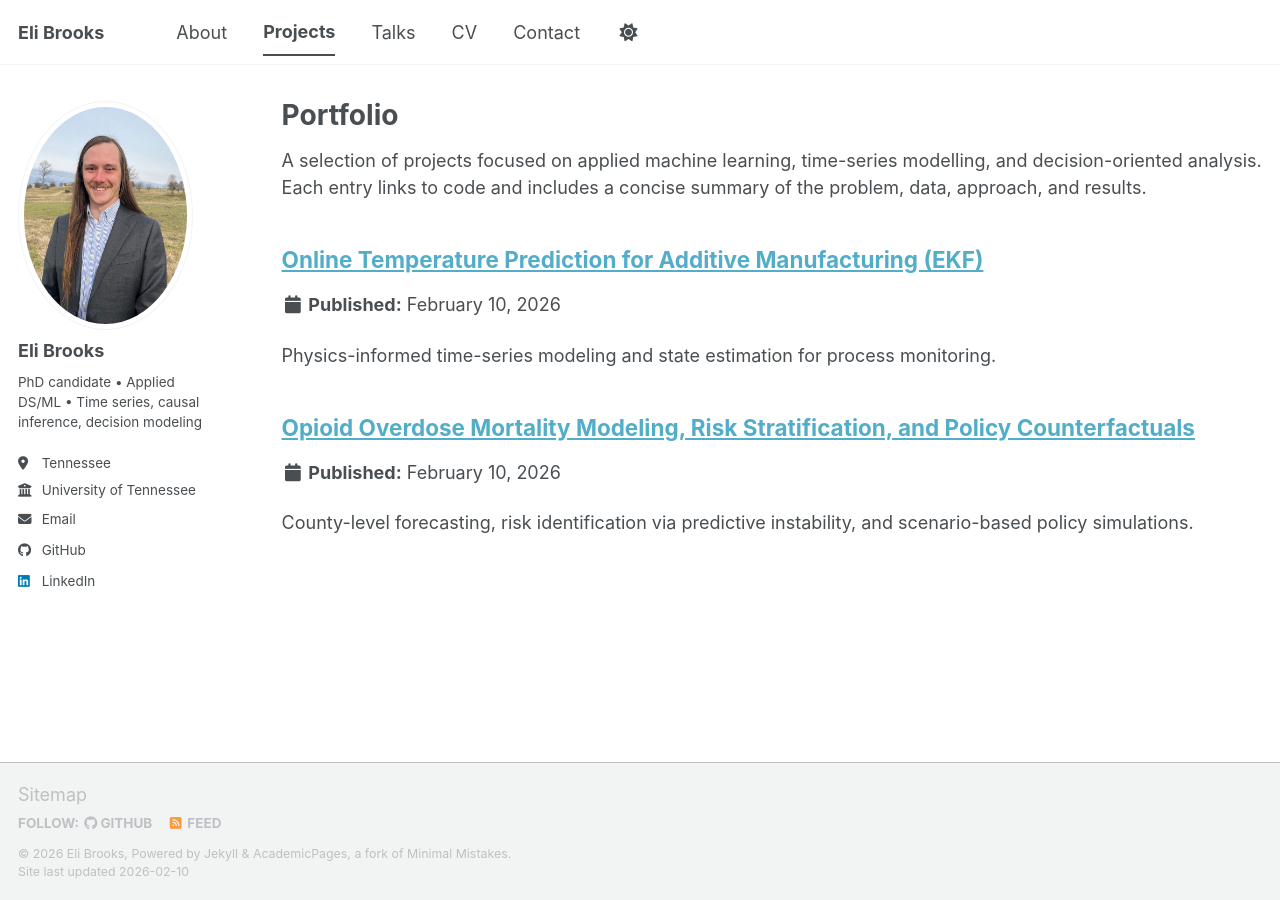
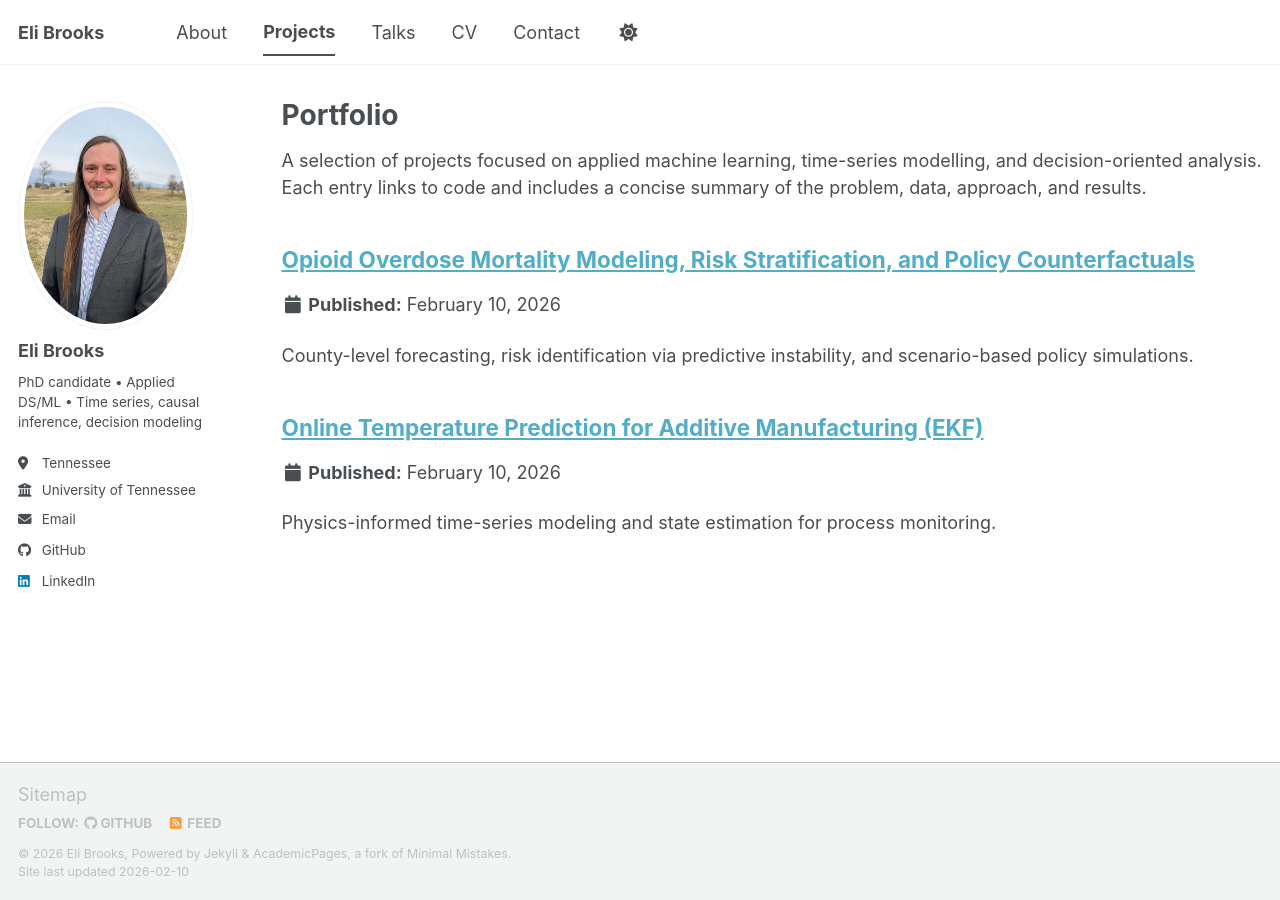
Before and after one commit to ebrook27/ebrook27.github.io, a Jekyll site: the page built from _pages/portfolio.html, in a window 1280 px wide. Built offline with Jekyll 4.4.1, drawn with Linux system fonts in a browser that asks for light colours; a script bundle is joined from its source files by our own code; library files that are not in the unit come from our copies.

Commit message:
Sort portfolio entries by order before rendering

```diff
--- a/_pages/portfolio.html
+++ b/_pages/portfolio.html
@@ -11,7 +11,8 @@ A selection of projects focused on applied machine learning, time-series modelli
 {% include base_path %}
 
 <div class="entries-list">
-  {% for post in site.portfolio %}
+{% assign sorted_portfolio = site.portfolio | sort: "order" %}
+{% for post in sorted_portfolio %}
     {% include archive-single.html %}
   {% endfor %}
 </div>
```
